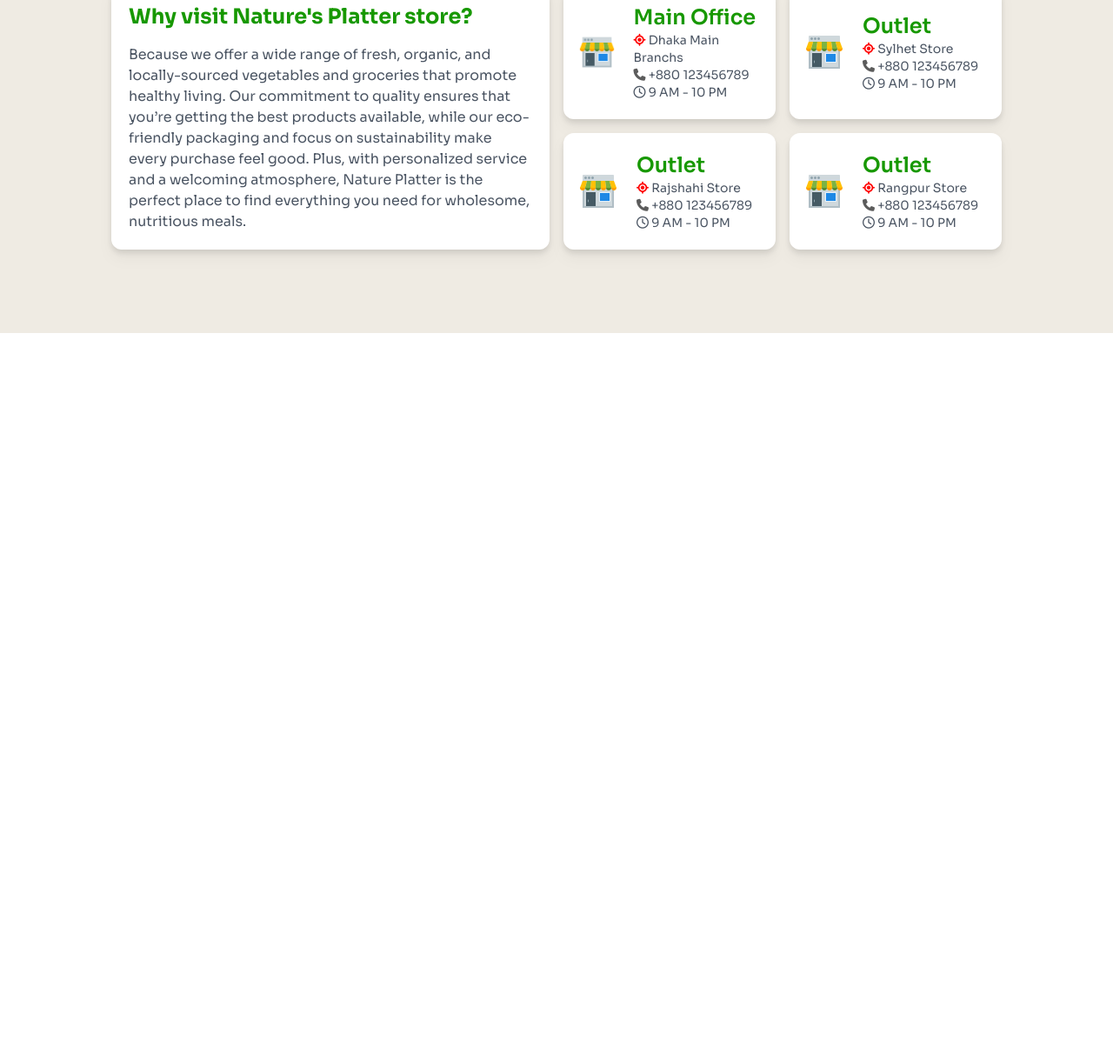
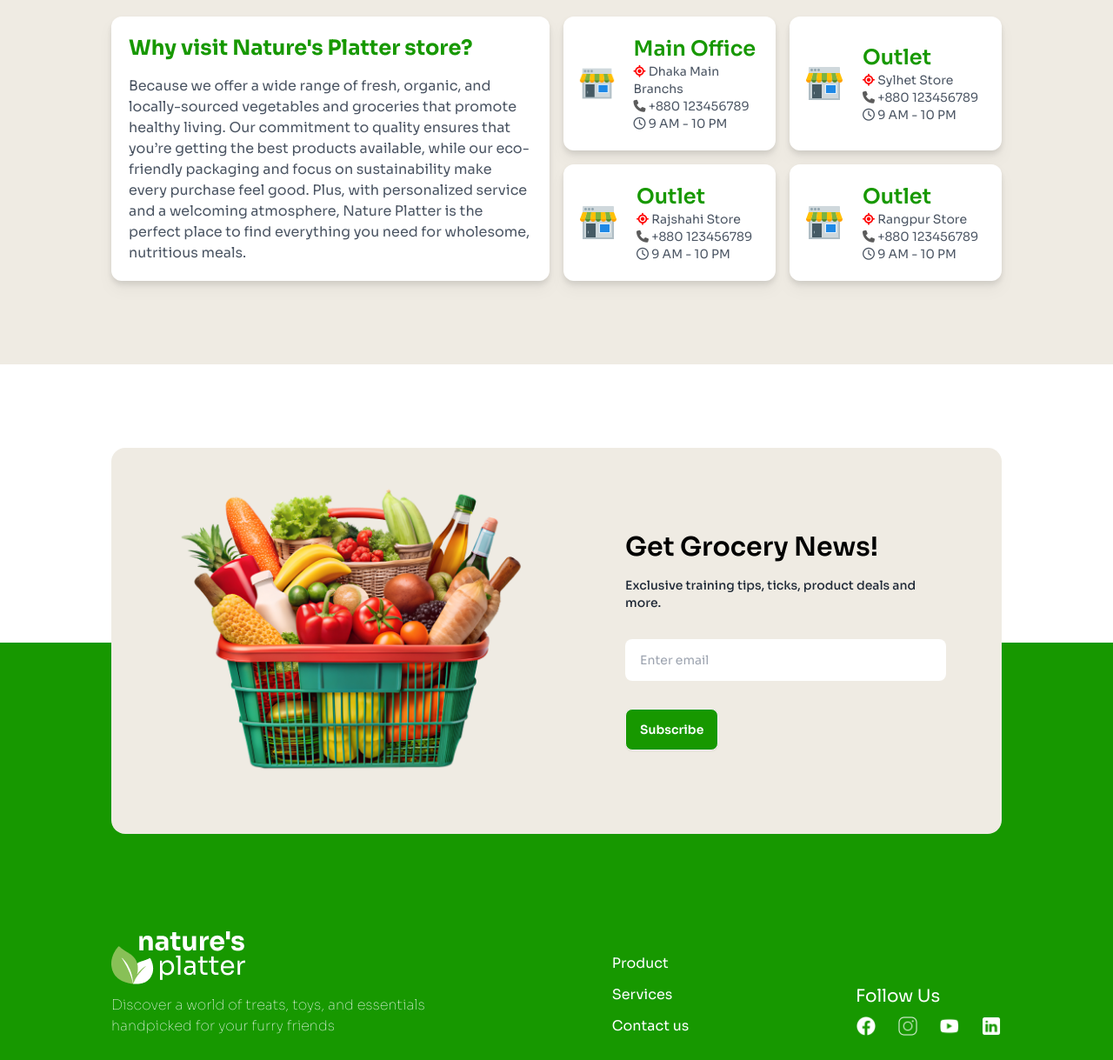
Before and after one commit to sakibsami995/assignment-3, a plain HTML site: page index.html in a window 1280 px wide. Shown: the part 3197-4416 px from the top of the page at 87% size. Before the commit the page ends 3708 px from the top, so only its background shows below. Drawn offline with nearby package versions, Linux system fonts and the light colour scheme.

Commit message:
added all section

```diff
--- a/index.html
+++ b/index.html
@@ -208,7 +208,7 @@
                  <h3 class="text-xs font-semibold">$39.99</h3>
                </div>
              </div>
-            <!-- card-5 -->
+            <!-- card-4 -->
              <div class="flex items-center gap-4 bg-white  rounded-lg p-2 lg:p-3">
               <!-- image -->
                <div class="bg-[#EFEBE3] rounded-md">
@@ -221,7 +221,7 @@
                  <h3 class="text-xs font-semibold">$39.99</h3>
                </div>
              </div>
-            <!-- card-6 -->
+            <!-- card-5 -->
              <div class="flex items-center gap-4 bg-white  rounded-lg p-2 lg:p-3">
               <!-- image -->
                <div class="bg-[#EFEBE3] rounded-md">
@@ -231,6 +231,19 @@
                <div>
                  <p class="text-sm font-medium"><i class="fa-solid fa-star" style="color: #FFD43B;"></i> 4.5</p>
                  <h3 class="text-xs font-bold lg:text-base font-bold">Onion 1 KG</h3>
+                 <h3 class="text-xs font-semibold">$39.99</h3>
+               </div>
+             </div>
+            <!-- card-6 -->
+             <div class="flex items-center gap-4 bg-white  rounded-lg p-2 lg:p-3">
+              <!-- image -->
+               <div class="bg-[#EFEBE3] rounded-md">
+                <img src="c2-assets/image 41.png" alt="">
+               </div>
+               <!-- text -->
+               <div>
+                 <p class="text-sm font-medium"><i class="fa-solid fa-star" style="color: #FFD43B;"></i> 4.5</p>
+                 <h3 class="text-xs font-bold lg:text-base font-bold">Tomato 500 g</h3>
                  <h3 class="text-xs font-semibold">$39.99</h3>
                </div>
              </div>
@@ -251,29 +264,16 @@
              <div class="flex items-center gap-4 bg-white  rounded-lg p-2 lg:p-3">
               <!-- image -->
                <div class="bg-[#EFEBE3] rounded-md">
-                <img src="c2-assets/image 41.png" alt="">
+                <img src="c2-assets/image 44.png" alt="">
                </div>
                <!-- text -->
                <div>
                  <p class="text-sm font-medium"><i class="fa-solid fa-star" style="color: #FFD43B;"></i> 4.5</p>
-                 <h3 class="text-xs font-bold lg:text-base font-bold">Tomato 500 g</h3>
+                 <h3 class="text-xs font-bold lg:text-base font-bold">Potato 1 KG</h3>
                  <h3 class="text-xs font-semibold">$39.99</h3>
                </div>
              </div>
             <!-- card-9 -->
-             <div class="flex items-center gap-4 bg-white  rounded-lg p-2 lg:p-3">
-              <!-- image -->
-               <div class="bg-[#EFEBE3] rounded-md">
-                <img src="c2-assets/image 44.png" alt="">
-               </div>
-               <!-- text -->
-               <div>
-                 <p class="text-xs font-medium"><i class="fa-solid fa-star" style="color: #FFD43B;"></i> 4.5</p>
-                 <h3 class="text-xs font-bold lg:text-base font-bold">Potato 1 KG</h3>
-                 <h3 class="text-sm font-semibold">$39.99</h3>
-               </div>
-             </div>
-            <!-- card-10 -->
              <div class="flex items-center gap-4 bg-white  rounded-lg p-2 lg:p-3">
               <!-- image -->
                <div class="bg-[#EFEBE3] rounded-md">
@@ -334,17 +334,17 @@
 
         <!-- Find us -->
 
-        <section class="bg-[#EFEBE3] mb-32 py-24 ">
+        <section class="bg-[#EFEBE3] py-24 mb-80 ">
           <div class="px-4 lg:px-32">
-            <div class="  lg:flex justify-between">
+            <div class="lg:flex gap-5 justify-between">
               <!-- text -->
               <div class="mb-10 lg:mb-0">
           <h3 class="text-5xl font-bold text-[#179800] mb-4 ">Find Us</h3>
           <p class="text-base">Visit our stores for the freshest produce and groceries. Simply use the map below to find the nearest Nature Platter location and get directions easily!</p>
         </div>
         <!-- image -->
-         <div class="mb-10 lg:mb-0">
-          <img class="hover:animate-pulse" src="c2-assets/Adobe Express - file.png" alt="">
+         <div class="mb-10">
+          <img class="w-" src="c2-assets/Untitled (1).png" alt="">
          </div>
         </div>
             <!-- card  -->
@@ -405,13 +405,53 @@
         </div>
 
         </section>
-
      </main>
 
      <!-- footer -->
-      <footer>
-
-      </footer>
+     <footer>
+      <div class="bg-[#179800]">
+         <!--news   -->
+         <section class="px-4 lg:px-32 ">
+          <div class="relative bottom-64 lg:bottom-56">
+          <div class="lg:flex items-center text-center lg:text-left  bg-[#EFEBE3] py-10 px-8 lg:px-16 rounded-2xl gap-24">
+            <div>
+              <img class="w-full mb-6" src="c2-assets/vegetable-busket.png" alt="">
+            </div>
+            <div>
+              <h3 class="text-3xl font-semibold mb-4 text-[#179800] lg:text-black">Get Grocery News!</h3>
+              <P class="text-xs lg:text-sm mb-4 lg:mb-8 font-medium">Exclusive training tips, ticks, product deals and more.</P>
+              <input type="text" placeholder="Enter email" class="input input-ghost w-full max-w-sm mb-4 lg:mb-8  bg-white text-sm" /> <br>
+              <button class="btn bg-[#179800] text-white hover:bg-[#97ff84] hover:text-black">Subscribe</button>
+            </div>
+          </div>
+        </div>
+        </section>
+      <div class="px-4 lg:px-32 lg:flex justify-between items-end relative bottom-32 lg:bottom-28">
+        <div class="max-w-sm mb-9 lg:mb-0">
+          <img class="mb-3" src="c2-assets/logo-footer.png" alt="">
+          <p class="text-white font-thin">Discover a world of treats, toys, and essentials handpicked for your furry friends</p>
+        </div>
+        <div class="mb-9 lg:mb-0">
+          <nav>
+            <ul class="flex flex-col gap-3 text-white">
+            <li><a href="">Product</a></li>
+            <li><a href="">Services</a></li>
+            <li><a href="">Contact us</a></li>
+          </ul>
+          </nav>
+        </div>
+        <div>
+          <h6 class="text-white text-xl mb-2">Follow Us</h6>
+          <div class="flex gap-6">
+          <div><img class="w-6" src="c2-assets/icons8-facebook-50.png" alt=""></div>
+          <div><img class="w-6" src="c2-assets/icons8-insta-50.png" alt=""></div>
+          <div><img class="w-6" src="c2-assets/icons8-youtube-50.png" alt=""></div>
+          <div><img class="w-6" src="c2-assets/icons8-linked-in-50.png" alt=""></div>
+        </div>
+        </div>
+      </div>
+    </div>
+     </footer>
 
 </body>
 </html>
```
Also changed, not shown: tailwind.config.js (deleted, +0 -9 lines), c2-assets/Adobe Express - file (1).png (added), c2-assets/Adobe Express - file (2).png (added), c2-assets/icons8-facebook-50.png (added), c2-assets/icons8-insta-50.png (added), c2-assets/icons8-linked-in-50.png (added), c2-assets/icons8-youtube-50.png (added), c2-assets/image-09.webp (added), c2-assets/tui.png (added), 1 other file.
